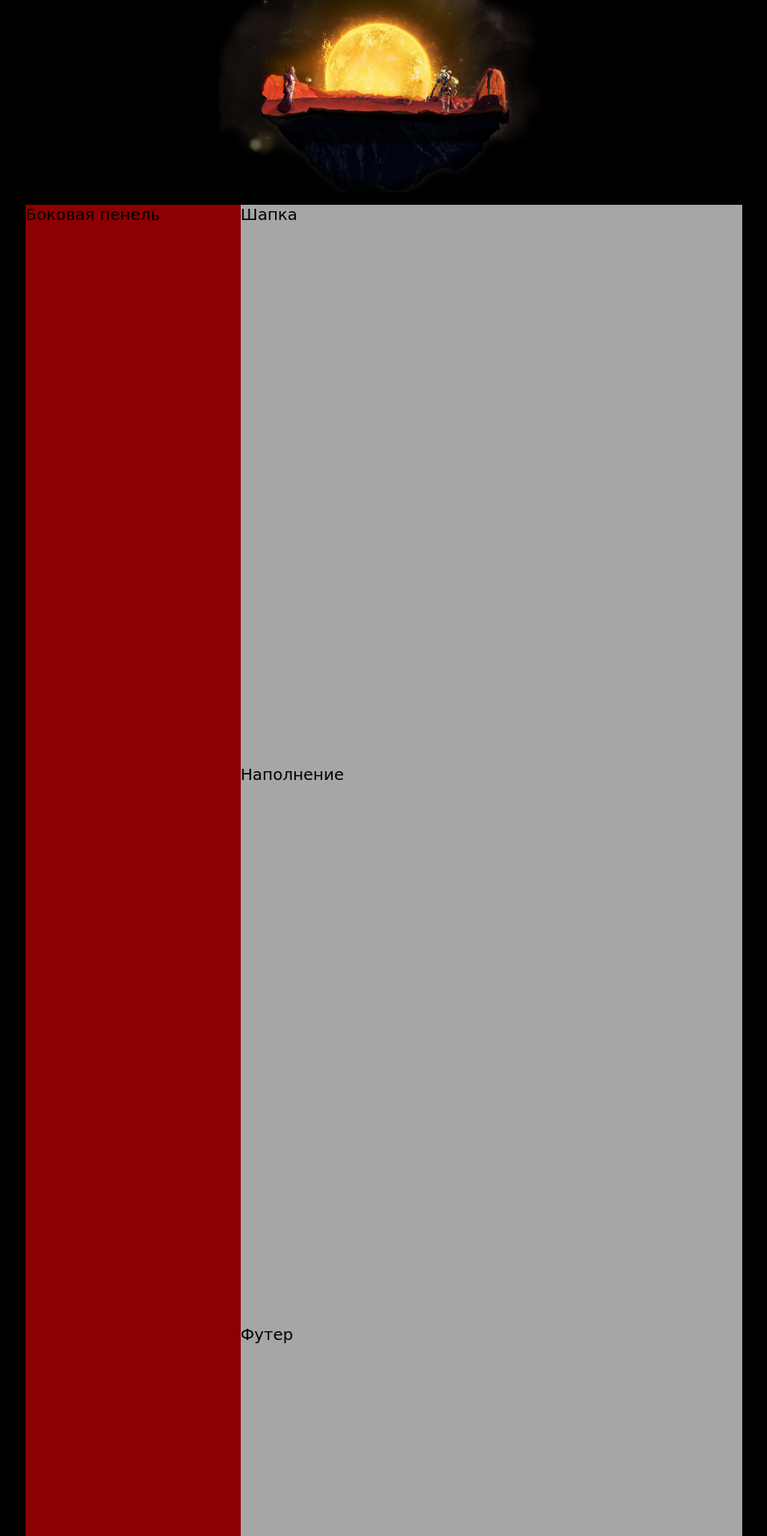
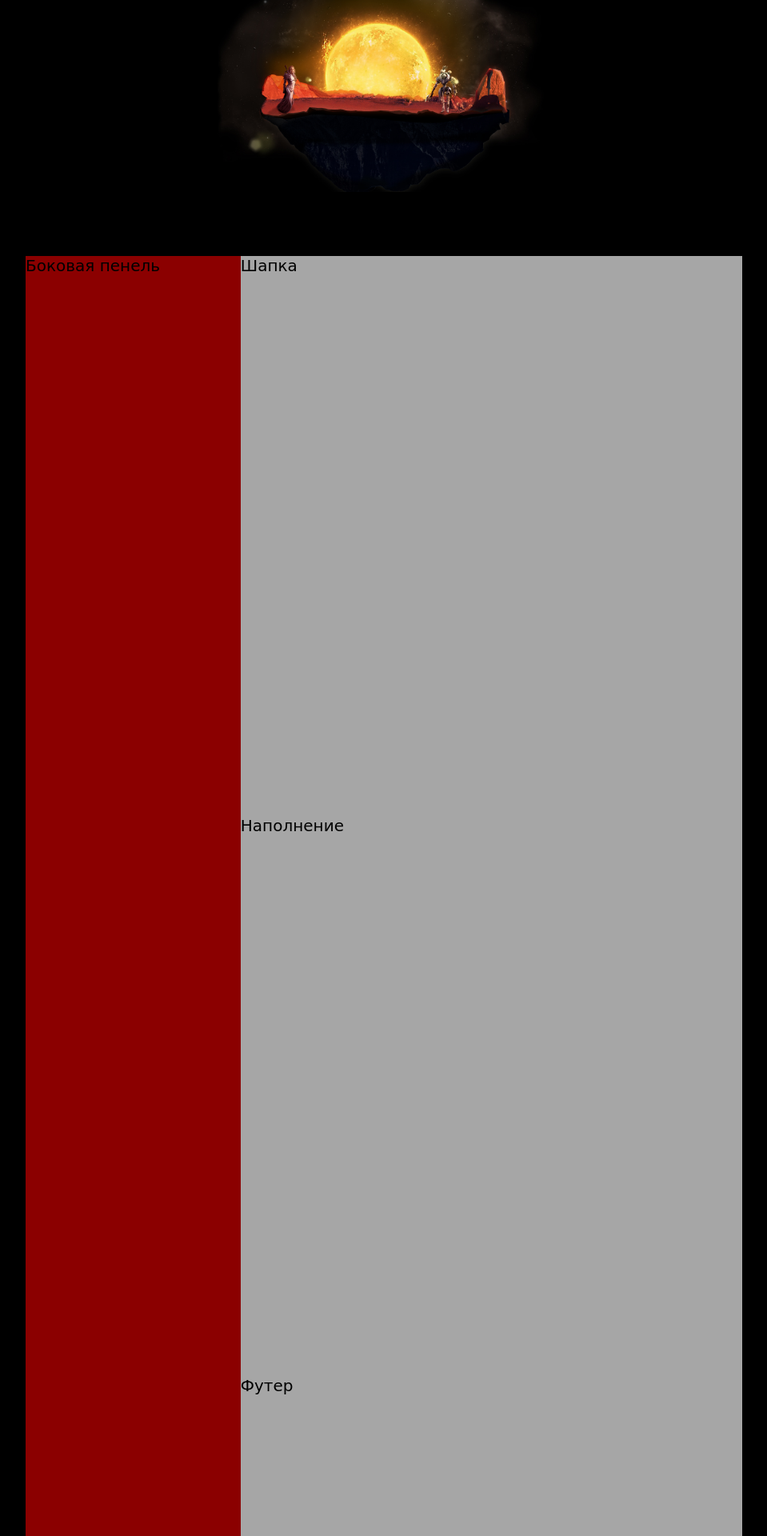
Before and after one commit to Darneti/darneti.github.io, a PHP site: page / in a window 1280 px wide. Shown: the top 1920 px of the page at 80% size, without its empty margins (160-1119 px from the left). Run offline with PHP 8.4, Linux system fonts and the light colour scheme; some libraries are stand-ins or nearby versions.

Commit message:
Update new 1.css

```diff
--- a/new 1.css
+++ b/new 1.css
@@ -22,7 +22,7 @@ body {
 	width: 70%;
         left: 50%;
         transform: translate(-50%);
-	margin-top: 20%;
+	margin-top: 25%;
 }
 
 .header, .content, .footer {
```
